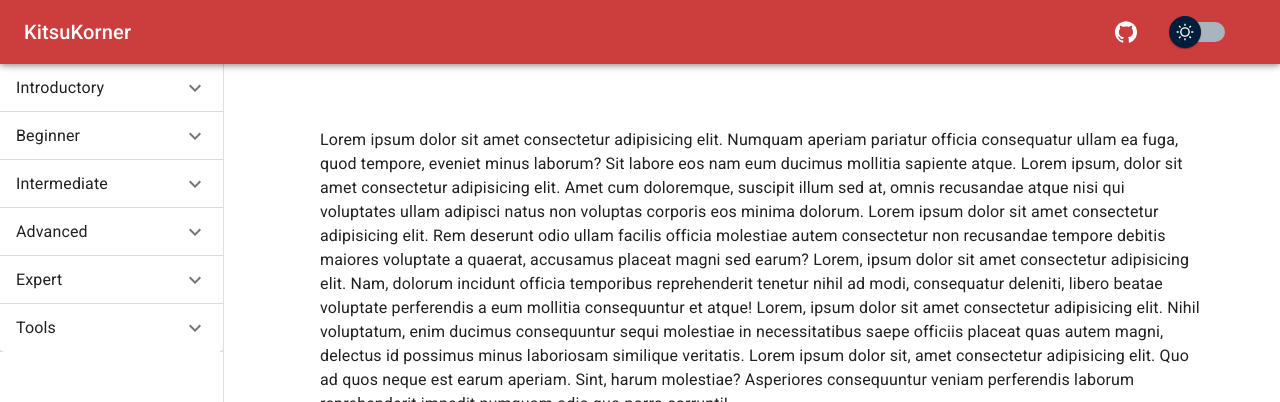
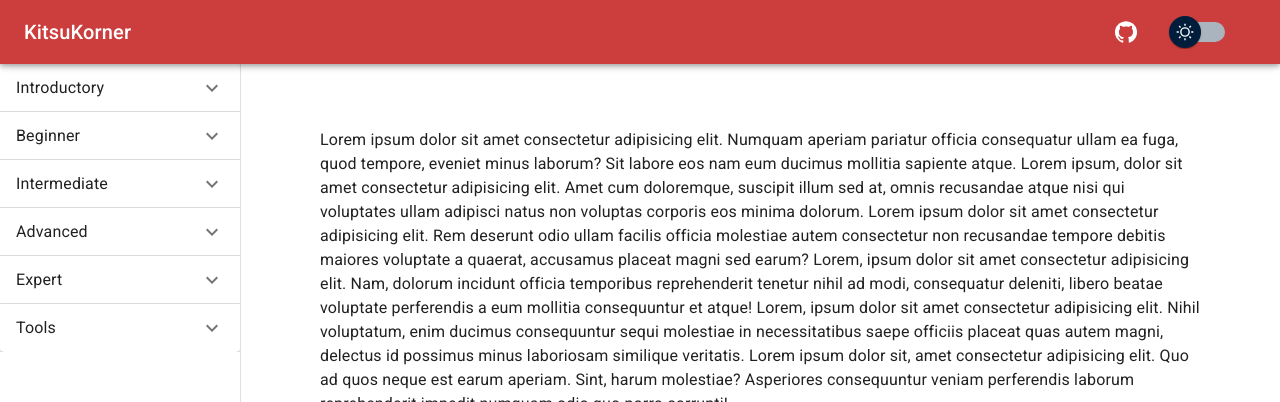
Before and after one commit to LinCie/KitsuKorner, a React (Vite) app: page / in a window 1280 px wide. Shown: the top 402 px of the page. Built offline with nearby package versions, Linux system fonts and the light colour scheme.

Commit message:
Adjust Drawer Styling

```diff
--- a/src/Root.tsx
+++ b/src/Root.tsx
@@ -44,6 +44,9 @@ const DrawerContent = () => {
                 location.pathname == `/${page.root}` ? true : false
               }
               key={page.level}
+              sx={{
+                width: "240px"
+              }}
             >
               <AccordionSummary expandIcon={<ExpandMoreIcon />}>
                 <Typography component="h2" variant="body1">
@@ -153,7 +156,7 @@ const Header = (props: HeaderProps) => {
       </AppBar>
       <Box
         component="nav"
-        sx={{ width: { sm: 240 }, flexShrink: { sm: 0 } }}
+        sx={{ flexShrink: { sm: 0 } }}
         aria-label="kitsu navigation"
       >
         <Drawer
```
